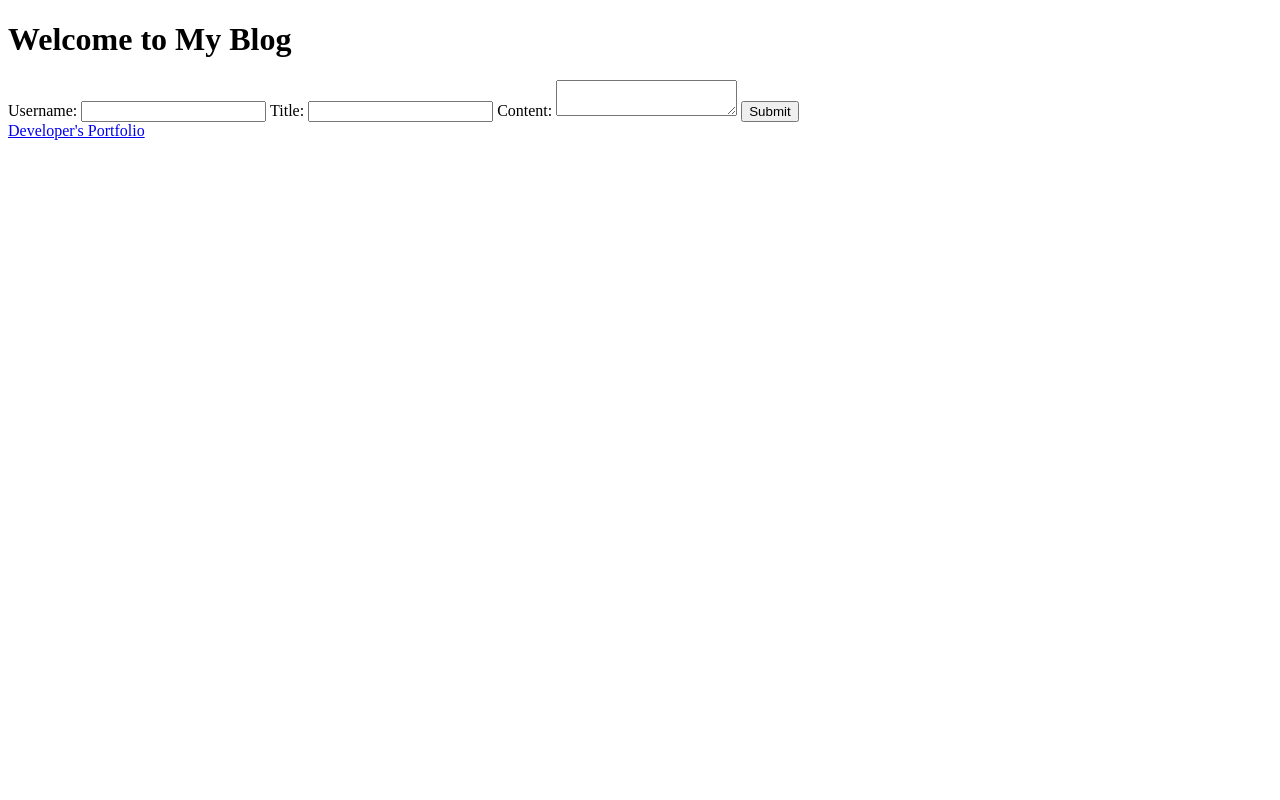
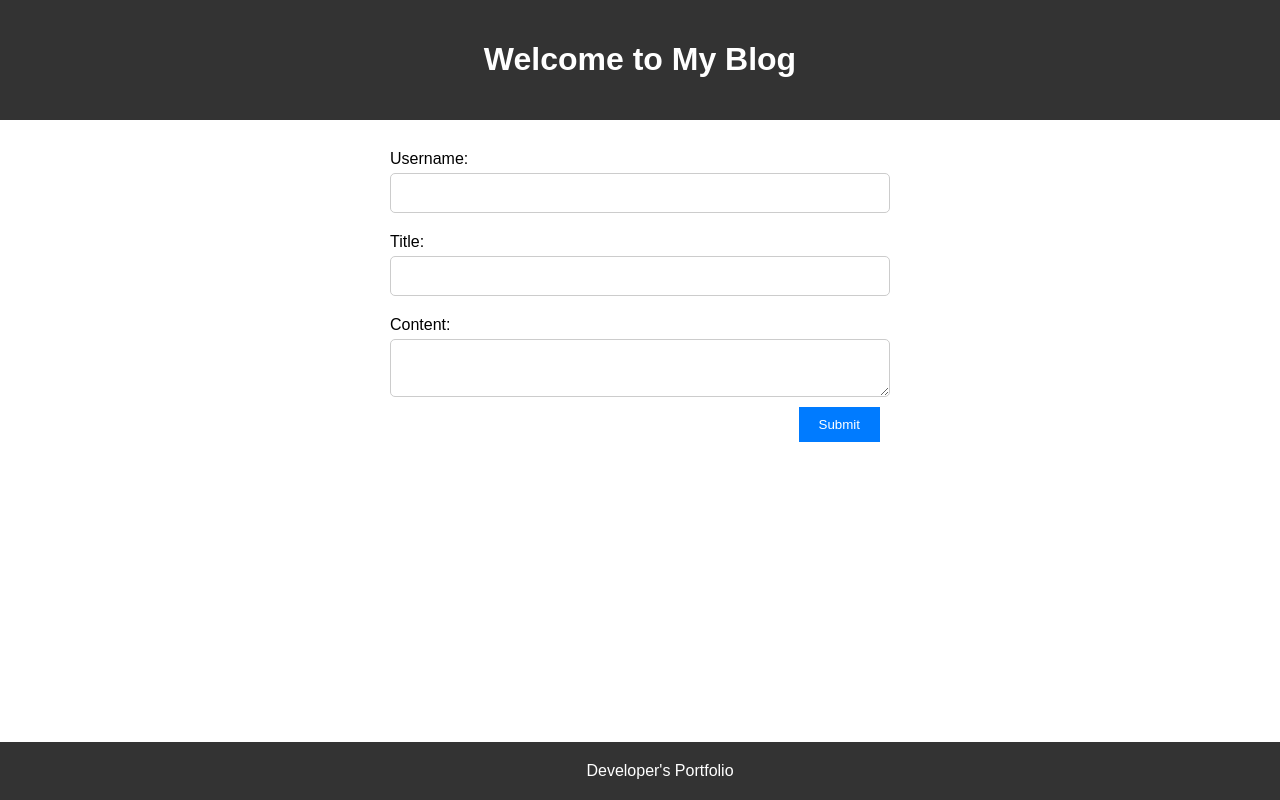
Before and after one commit to Scoops113/Stephen-first-blog, a plain HTML site: page index.html in a window 1280 px wide. Drawn offline with Linux system fonts and the light colour scheme.

Commit message:
added css styling to form and blog pages

```diff
--- a/assets/CSS/form.css
+++ b/assets/CSS/form.css
@@ -0,0 +1,24 @@
+form {
+    display: flex;
+    flex-direction: column;
+    max-width: 500px;
+    margin: 0 auto;
+}
+
+label {
+    margin-top: 10px;
+}
+
+input[type="text"],
+textarea {
+    padding: 10px;
+    margin-top: 5px;
+    margin-bottom: 10px;
+    border: 1px solid #ccc;
+    border-radius: 5px;
+    font-size: 16px;
+}
+
+button[type="submit"] {
+    align-self: flex-end;
+}
--- a/assets/CSS/styles.css
+++ b/assets/CSS/styles.css
@@ -0,0 +1,82 @@
+body {
+    font-family: Arial, sans-serif;
+    margin: 0;
+    padding: 0;
+}
+
+header {
+    background-color: #333;
+    color: #fff;
+    padding: 20px;
+    text-align: center;
+}
+
+footer {
+    background-color: #333;
+    color: #fff;
+    padding: 20px;
+    text-align: center;
+    position: fixed;
+    bottom: 0;
+    width: 100%;
+}
+
+a {
+    color: #fff;
+    text-decoration: none;
+}
+
+main {
+    padding: 20px;
+}
+
+button {
+    padding: 10px 20px;
+    background-color: #007bff;
+    border: none;
+    color: #fff;
+    cursor: pointer;
+    margin-right: 10px;
+}
+
+button:hover {
+    background-color: #0056b3;
+}
+
+/* Dark mode styles */
+.dark-mode {
+    background-color: #222;
+    color: #fff;
+}
+
+/* Light mode styles */
+.light-mode {
+    background-color: #fff;
+    color: #333;
+}
+
+/* Container for the form */
+#blogForm {
+    display: flex;
+    flex-direction: column;
+    max-width: 500px;
+    margin: 0 auto;
+}
+
+label {
+    margin-top: 10px;
+}
+
+input[type="text"],
+textarea {
+    padding: 10px;
+    margin-top: 5px;
+    margin-bottom: 10px;
+    border: 1px solid #ccc;
+    border-radius: 5px;
+    font-size: 16px;
+}
+
+button[type="submit"] {
+    align-self: flex-end;
+}
--- a/index.html
+++ b/index.html
@@ -3,7 +3,8 @@
 <head>
     <meta charset="UTF-8">
     <meta name="viewport" content="width=device-width, initial-scale=1.0">
-    <link rel="stylesheet" href="assets/style.css">
+    <link rel="stylesheet" href="assets/CSS/styles.css">
+    <link rel="stylesheet" href="assets/CSS/form.css">
     <title>My Blog - Home</title>
 </head>
 <body>
```
Also changed, not shown: assets/CSS/blog.css (+13 -0 lines), blog.html (+2 -1 lines).
